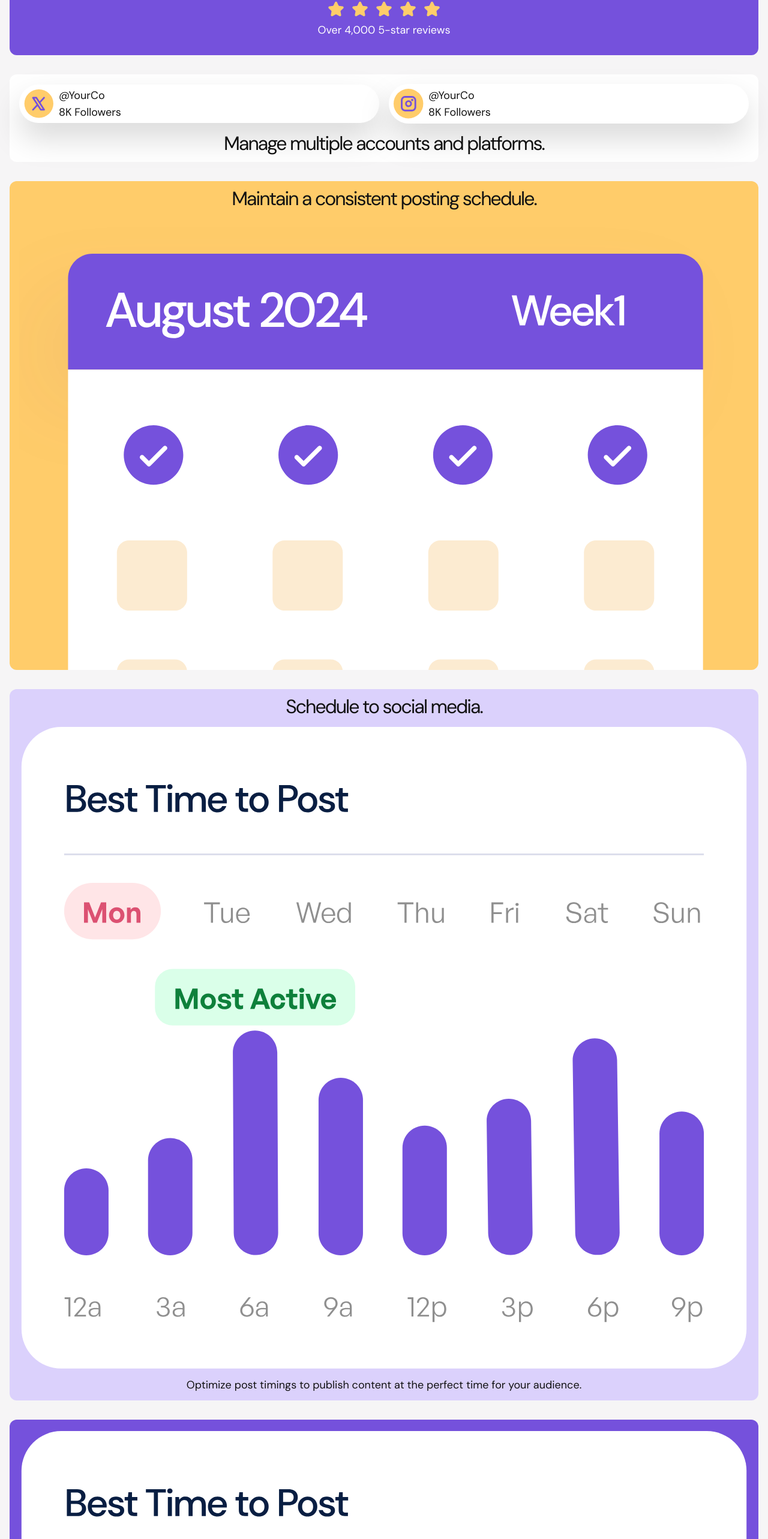
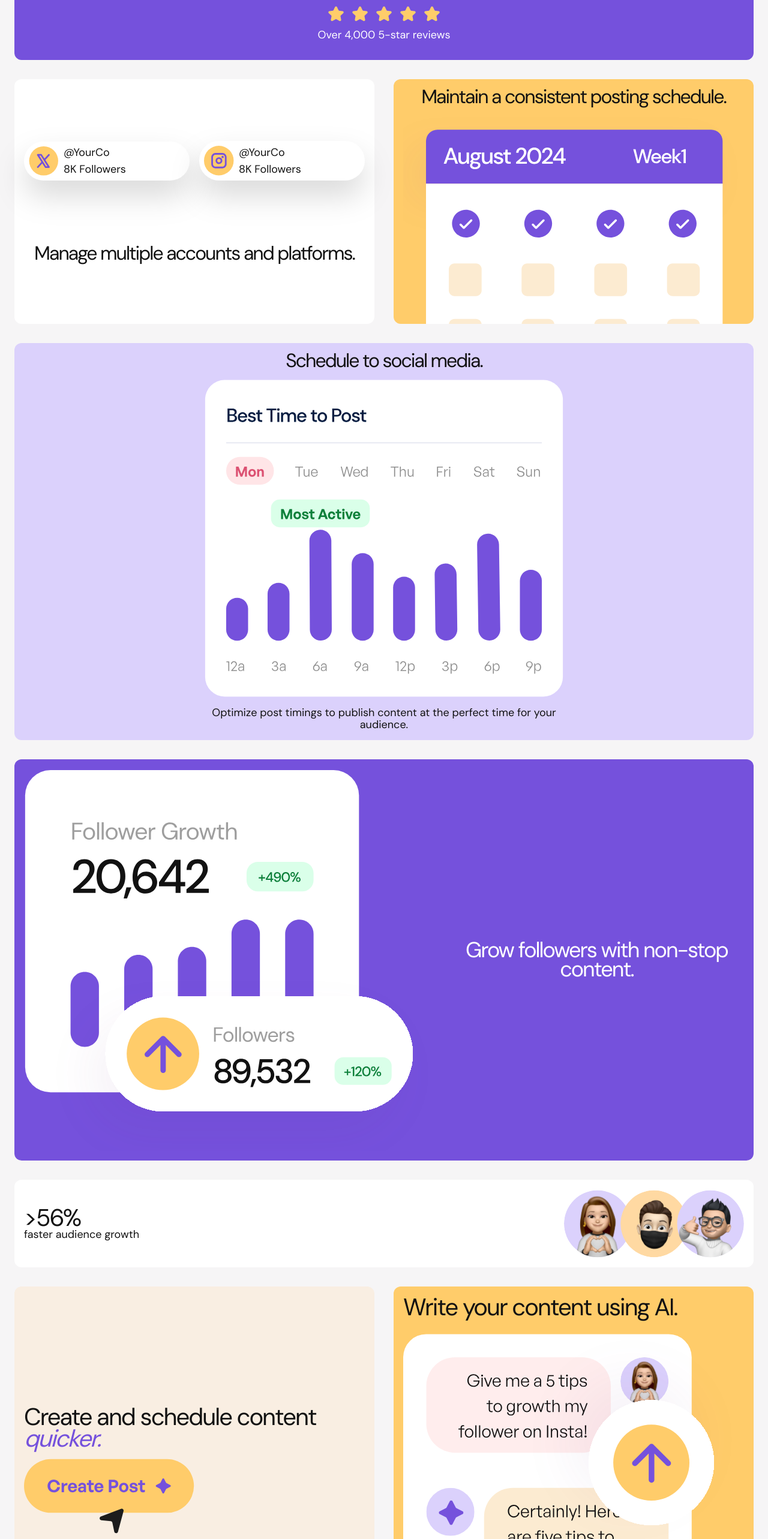
Before and after one commit to zamaliaa120/portfolio-bento, a Nuxt app: page / in a window 1280 px wide. Shown: the part 100-2666 px from the top of the page at 60% size. Built offline with nearby package versions, Linux system fonts and the light colour scheme.

Commit message:
feat: home (tablet)

```diff
--- a/pages/index.vue
+++ b/pages/index.vue
@@ -1,22 +1,5 @@
 <template>
-  <!-- <div class="grid grid-cols-2 gap-2">
-    <h1 class="text-yellow-500 text-preset-1">
-      Lorem ipsum dolor sit amet consectetuer adipiscing
-    </h1>
-    <h1 class="text-purple-500 text-preset-2">
-      Lorem ipsum dolor sit amet consectetuer adipiscing
-    </h1>
-    <h1 class="text-yellow-500 text-preset-3">
-      Lorem ipsum dolor sit amet consectetuer adipiscing
-    </h1>
-    <h1 class="text-purple-500 text-preset-4">
-      Lorem ipsum dolor sit amet consectetuer adipiscing elit, sed do eiusmod
-      tempor incididunt ut labore et dolore magna aliqua. Ut enim ad minim
-      veniam, quis nostrud exercitation ullamco laboris nisi ut aliquip ex ea
-      commodo consequat.
-    </h1>
-  </div> -->
-  <div class="flex flex-col gap-8 m-4">
+  <div class="flex flex-col gap-8 m-4 sm:m-6">
     <div
       class="bg-purple-500 text-white rounded-xl px-10 py-8 flex flex-col items-center justify-center gap-4"
     >
@@ -31,8 +14,9 @@
         <!-- <NuxtImg src="/img/five-stars.jpg" /> -->
       </div>
     </div>
+    <div class="flex flex-col sm:flex-row gap-8 w-full">
       <div
-      class="bg-white text-black rounded-xl p-4 flex flex-col items-center justify-center gap-5"
+        class="bg-white text-black rounded-xl p-4 flex flex-col items-center justify-center sm:justify-evenly gap-5 w-full"
       >
         <div class="flex items-center justify-between gap-4 w-full">
           <div
@@ -54,12 +38,12 @@
             </div>
           </div>
         </div>
-      <h1 class="text-black text-preset-3 text-[26px]">
+        <h1 class="text-black text-preset-3 text-[26px] sm:tex-[28px]">
           Manage multiple accounts and platforms.
         </h1>
       </div>
       <div
-      class="bg-yellow-500 pb-0 text-black rounded-xl p-4 flex flex-col items-center justify-center gap-2"
+        class="bg-yellow-500 pb-0 text-black rounded-xl p-4 flex flex-col items-center justify-center gap-2 w-full"
       >
         <h1 class="text-black text-2xl text-preset-3">
           Maintain a consistent posting schedule.
@@ -70,6 +54,7 @@
           class="w-full"
         />
       </div>
+    </div>
     <div
       class="bg-purple-100 text-black rounded-xl p-4 flex flex-col items-center justify-center gap-4"
     >
@@ -79,42 +64,52 @@
       <NuxtImg
         src="/img/statistic.svg"
         alt="Calendar illustration for posting schedule"
-        class="w-full"
+        class="w-full sm:w-2/4"
       />
-      <p class="text-preset-4 text-center">
+      <p class="text-preset-4 text-center sm:w-2/4">
         Optimize post timings to publish content at the perfect time for your
         audience.
       </p>
     </div>
     <div
-      class="bg-purple-500 text-black rounded-xl p-4 flex flex-col items-center justify-center gap-4"
+      class="bg-purple-500 text-black rounded-xl p-4 flex flex-col sm:flex-row items-center justify-center gap-4"
     >
       <NuxtImg
-        src="/img/statistic.svg"
+        src="/img/statistic-2.svg"
         alt="Calendar illustration for posting schedule"
-        class="w-full"
+        class="w-full sm:w-2/3"
       />
-      <h1 class="text-white text-center text-3xl text-preset-2">
+      <h1 class="text-white text-center text-3xl sm:text-[36px] text-preset-2">
         Grow followers with non-stop content.
       </h1>
     </div>
-    <div class="bg-white text-black rounded-xl p-4 flex flex-col gap-4">
+    <div
+      class="bg-white text-black rounded-xl p-4 flex flex-col sm:flex-row sm:justify-between sm:items-center gap-4"
+    >
+      <div>
         <h1 class="text-black text-5xl text-preset-2">>56%</h1>
         <p class="text-black text-preset-4">faster audience growth</p>
-      <NuxtImg src="/img/avatar.svg" alt="avatar" class="w-1/2" />
       </div>
-    <div class="bg-yellow-100 text-black rounded-xl p-4 flex flex-col gap-4">
+      <NuxtImg src="/img/avatar.svg" alt="avatar" class="w-1/2 sm:w-1/4" />
+    </div>
+    <div class="flex flex-col sm:flex-row gap-8 w-full">
+      <div
+        class="w-full bg-yellow-100 text-black rounded-xl p-4 flex flex-col sm:justify-center gap-4"
+      >
         <p class="text-black text-3xl text-preset-2">
           Create and schedule content
           <span class="italic text-purple-500">quicker.</span>
         </p>
         <NuxtImg src="/img/button.svg" alt="button" class="w-1/2" />
       </div>
-    <div class="bg-yellow-500 text-black rounded-xl p-4 flex flex-col gap-4">
+      <div
+        class="w-full bg-yellow-500 text-black rounded-xl p-4 flex flex-col gap-4"
+      >
         <h1 class="text-black text-3xl text-preset-2">
           Write your content using AI.
         </h1>
         <NuxtImg src="/img/chat.svg" alt="chat" class="w-full" />
       </div>
     </div>
+  </div>
 </template>
```
Also changed, not shown: public/img/statistic-2.svg (added). Lines whose indentation alone changed are shown as unchanged.
